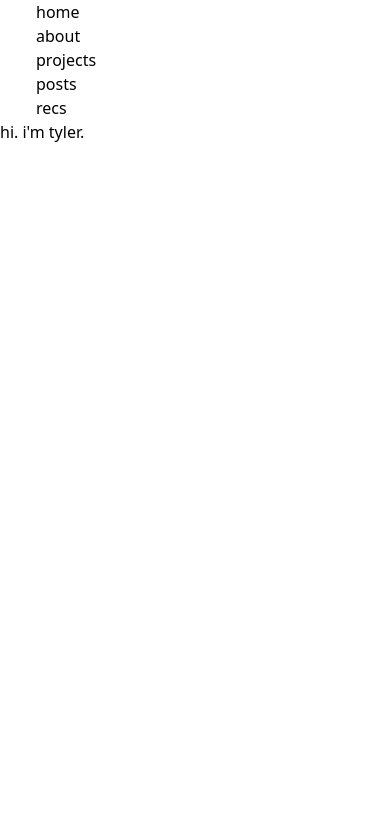
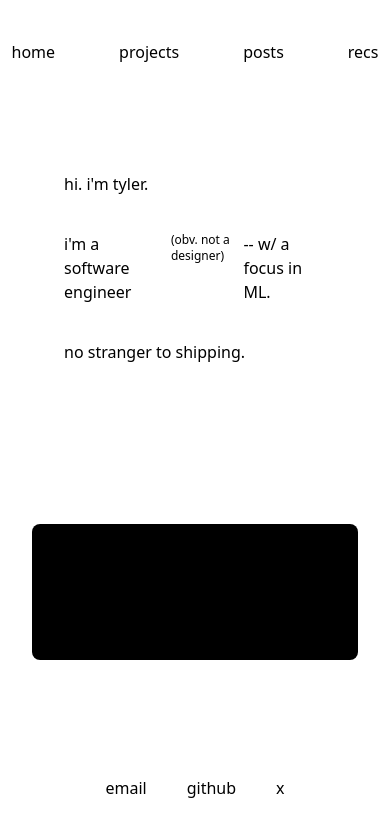
Before and after one commit to tyler-keller/tylerkeller-dev, a SvelteKit app: page / in a window 390 px wide. Shown: the top 836 px of the page. Built offline with nearby package versions, Linux system fonts and the light colour scheme.

Commit message:
worked on landing page

```diff
--- a/package.json
+++ b/package.json
@@ -20,6 +20,7 @@
 	},
 	"type": "module",
 	"dependencies": {
+		"@fontsource/jetbrains-mono": "^5.0.20",
 		"@fontsource/manrope": "^5.0.20",
 		"lucide-svelte": "^0.379.0",
 		"open-props": "^1.7.4"
--- a/src/app.css
+++ b/src/app.css
@@ -1,138 +1,6 @@
+@import '@fontsource/manrope';
+@import '@fontsource/jetbrains-mono';
+
 @tailwind base;
 @tailwind components;
 @tailwind utilities;
-
-@import '@fontsource/manrope';
-@import '@fontsource/jetbrains-mono';
-
-html {
-	/* font */
-	--font-sans: 'Manrope', sans-serif;
-	--font-mono: 'JetBrains Mono', monospace;
-
-	/* dark */
-	--brand-dark: var(--orange-3);
-	--text-1-dark: var(--gray-3);
-	--text-2-dark: var(--gray-5);
-	--surface-1-dark: var(--gray-12);
-	--surface-2-dark: var(--gray-11);
-	--surface-3-dark: var(--gray-10);
-	--surface-4-dark: var(--gray-9);
-	--background-dark: var(--gradient-8);
-	--border-dark: var(--gray-9);
-
-	/* light */
-	--brand-light: var(--orange-10);
-	--text-1-light: var(--gray-8);
-	--text-2-light: var(--gray-7);
-	--surface-1-light: var(--gray-0);
-	--surface-2-light: var(--gray-1);
-	--surface-3-light: var(--gray-2);
-	--surface-4-light: var(--gray-3);
-	--background-light: none;
-	--border-light: var(--gray-4);
-}
-
-:root {
-	color-scheme: dark;
-
-	--brand: var(--brand-dark);
-	--text-1: var(--text-1-dark);
-	--text-2: var(--text-2-dark);
-	--surface-1: var(--surface-1-dark);
-	--surface-2: var(--surface-2-dark);
-	--surface-3: var(--surface-3-dark);
-	--surface-4: var(--surface-4-dark);
-	--background: var(--background-dark);
-	--border: var(--border-dark);
-}
-
-@media (prefers-color-scheme: light) {
-	:root {
-		color-scheme: light;
-
-		--brand: var(--brand-light);
-		--text-1: var(--text-1-light);
-		--text-2: var(--text-2-light);
-		--surface-1: var(--surface-1-light);
-		--surface-2: var(--surface-2-light);
-		--surface-3: var(--surface-3-light);
-		--surface-4: var(--surface-4-light);
-		--background: var(--background-light);
-		--border: var(--border-light);
-	}
-}
-
-[color-scheme='dark'] {
-	color-scheme: dark;
-
-	--brand: var(--brand-dark);
-	--text-1: var(--text-1-dark);
-	--text-2: var(--text-2-dark);
-	--surface-1: var(--surface-1-dark);
-	--surface-2: var(--surface-2-dark);
-	--surface-3: var(--surface-3-dark);
-	--surface-4: var(--surface-4-dark);
-	--background: var(--background-dark);
-	--border: var(--border-dark);
-}
-
-[color-scheme='light'] {
-	color-scheme: light;
-
-	--brand: var(--brand-light);
-	--text-1: var(--text-1-light);
-	--text-2: var(--text-2-light);
-	--surface-1: var(--surface-1-light);
-	--surface-2: var(--surface-2-light);
-	--surface-3: var(--surface-3-light);
-	--surface-4: var(--surface-4-light);
-	--background: var(--background-light);
-	--border: var(--border-light);
-}
-
-html,
-body {
-	height: 100%;
-}
-
-html {
-	color: var(--text-1);
-	accent-color: var(--link);
-	background-image: var(--background);
-	background-attachment: fixed;
-}
-
-img {
-	border-radius: var(--radius-3);
-}
-
-ul,
-ol {
-	list-style: none;
-	padding: 0;
-}
-
-li {
-	padding-inline-start: 0;
-}
-
-.surface-1 {
-	background-color: var(--surface-1);
-	color: var(--text-2);
-}
-
-.surface-2 {
-	background-color: var(--surface-2);
-	color: var(--text-2);
-}
-
-.surface-3 {
-	background-color: var(--surface-3);
-	color: var(--text-1);
-}
-
-.surface-4 {
-	background-color: var(--surface-4);
-	color: var(--text-1);
-}
--- a/src/routes/+layout.svelte
+++ b/src/routes/+layout.svelte
@@ -1,5 +1,6 @@
 <script lang="js">
 	import Header from './header.svelte'
+	import Footer from './footer.svelte'
 
 	import 'open-props/style'
 	import 'open-props/normalize'
@@ -8,32 +9,13 @@
 	import '../app.css'
 </script>
 
-<div class="layout">
-	<Header />
+<div class="grid grid-cols items-stretch min-h-screen gap-x-3">
+	<Header class='top-0 p-4'/>
 
-	<main>
+	<main class="flex-grow">
 		<slot />
 	</main>
 
+
+	<Footer class='bottom-0 p-4' />
 </div>
-
-<style>
-	.layout {
-		height: 100%;
-		max-inline-size: 1440px;
-		display: grid;
-		grid-template-rows: auto 1fr auto;
-		margin-inline: auto;
-		padding-inline: var(--size-7);
-	}
-
-	main {
-		padding-block: var(--size-9);
-	}
-
-	@media (min-width: 1440px) {
-		.layout {
-			padding-inline: 0;
-		}
-	}
-</style>
--- a/src/routes/+page.svelte
+++ b/src/routes/+page.svelte
@@ -1,9 +1,26 @@
-<script>
+<script lang="js">
 
 </script>
 
-<div class="flex center-text space ">
+<div class="p-8 max-w-prose mx-auto space-y-8 flex-row">
 
-<p class="">hi. i'm tyler.</p>
+    <div class="p-8 max-w-prose mx-auto space-y-8 flex-row">
+        <p class="">hi. i'm tyler.</p>
+        <div class="flex flex-row">
+            <p class="pr-1 pt-1">i'm a software engineer </p>
+            <p class="p-1 text-xs">(obv. not a designer)</p>
+            <p class="p-1"> -- w/ a focus in ML.</p>
+        </div>
+        <p class="pb-16">no stranger to shipping.</p>
+    </div>
 
+    <div class="flex justify-center pt-8">
+        <div class="mx-auto bg-black rounded-lg inline-flex flex-col items-center justify-center p-4">
+            <div class="text-center">
+                <p class="text-sm">"Anything which is not prohibited by the laws</p>
+                <p class="text-sm">of physics is possible given sufficient knowledge."</p>
+            </div>
+            <p class="text-xs mt-2">- Principle of Optimism</p>
+        </div>
+    </div>
 </div>
--- /dev/null
+++ b/src/routes/footer.svelte
@@ -0,0 +1,17 @@
+<script lang="js">
+
+</script>
+
+<div class="mx-auto pt-10">
+    <ul class="flex flex-row mx-auto space-x-10">
+        <li>
+            <a class="hover:underline" href="mailto:tyler.c.keller@gmail.com">email</a>
+        </li>
+        <li>
+            <a class="hover:underline" href="https://github.com/tylerckeller">github</a>
+        </li>
+        <li>
+            <a class="hover:underline" href="https://x.com/tylerckeller">x</a>
+        </li>
+    </ul>
+</div>
--- a/src/routes/header.svelte
+++ b/src/routes/header.svelte
@@ -1,68 +1,20 @@
 <script lang="js">
-    import { page } from '$app/stores';
-    import { onMount } from 'svelte';
 
-    let currentPage = '';
-
-    onMount(() => {
-        // Get the current page from the store
-        const unsubscribe = page.subscribe(value => {
-            currentPage = value;
-        });
-
-        // Unsubscribe from the store when the component is destroyed
-        return () => {
-            unsubscribe();
-        };
-    });
 </script>
 
-<div class="container mx-auto px-9">
-    <div class="flex flex-row">
-        <ul class="links">
+<div class="mx-auto pt-10">
+    <ul class="flex flex-row mx-auto space-x-16">
         <li>
-                <a href="/" class:underline={currentPage === '/'}>home</a>
+            <a href="/" class='hover:underline'>home</a>
         </li>
         <li>
-                <a href="/about" class:underline={currentPage === '/about'}>about</a>
+            <a href="/projects" class='hover:underline'>projects</a>
         </li>
         <li>
-                <a href="/projects" class:underline={currentPage === '/projects'}>projects</a>
+            <a href="/posts" class='hover:underline'>posts</a>
         </li>
         <li>
-                <a href="/posts" class:underline={currentPage === '/posts'}>posts</a>
-            </li>
-            <li>
-                <a href="/recs" class:underline={currentPage === '/recs'}>recs</a>
+            <a href="/recs" class='hover:underline'>recs</a>
         </li>
     </ul>
 </div>
-</div>
-
-<style>
-	nav {
-		padding-block: var(--size-7);
-	}
-
-	.links {
-		margin-block: var(--size-7);
-	}
-
-	a {
-		color: inherit;
-		text-decoration: none;
-	}
-
-	@media (min-width: 768px) {
-		nav {
-			display: flex;
-			justify-content: space-between;
-		}
-
-		.links {
-			display: flex;
-			gap: var(--size-7);
-			margin-block: 0;
-		}
-	}
-</style>
```
Also changed, not shown: 1 other file (tests, documents, lock files or other folders). Lines whose indentation alone changed are shown as unchanged.
